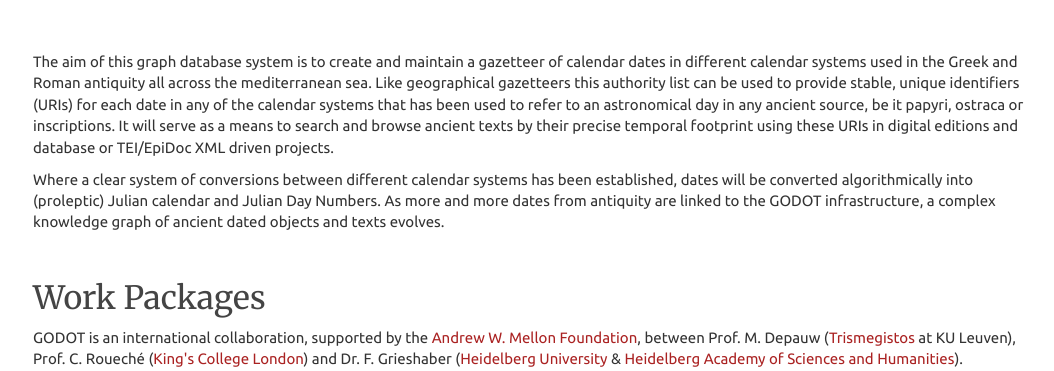
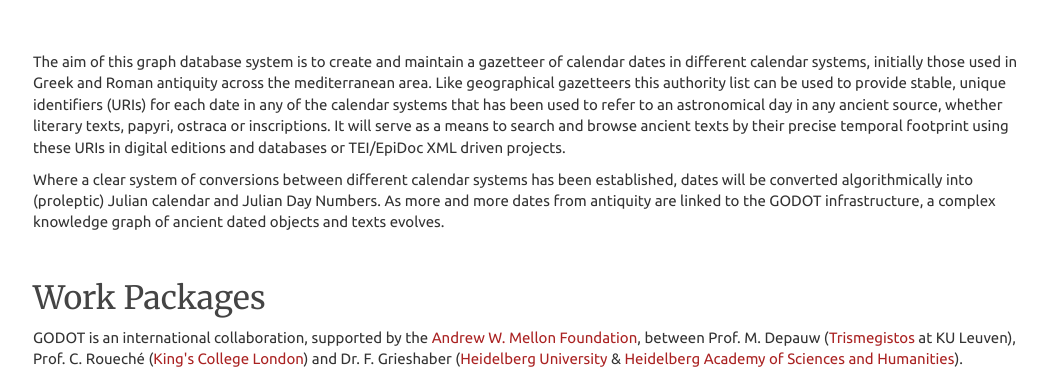
Before and after one commit to Boyquotes/godot-website, a Flask app: template app/templates/about.html in a window 1280 px wide. Shown: the part 250-621 px from the top of the page, without its empty margins (75-1129 px from the left). Run offline with Flask 2, Linux system fonts and the light colour scheme; the template is opened without the code that fills it, so the values that code supplies are empty; parts of the project's set-up code (start-up, migrations or seed data) failed here and were passed over; some libraries are stand-ins or nearby versions.

Commit message:
updated description on about page

```diff
--- a/app/templates/about.html
+++ b/app/templates/about.html
@@ -1,7 +1,12 @@
 {% extends "base.html" %}
 {% block app_content %}
 <h1>{{ about_text }}</h1>
-<p>The aim of this graph database system is to create and maintain a gazetteer of calendar dates in different calendar systems used in the Greek and Roman antiquity all across the mediterranean sea. Like geographical gazetteers this authority list can be used to provide stable, unique identifiers (URIs) for each date in any of the calendar systems that has been used to refer to an astronomical day in any ancient source, be it papyri, ostraca or inscriptions. It will serve as a means to search and browse ancient texts by their precise temporal footprint using these URIs in digital editions and database or TEI/EpiDoc XML driven projects.</p>
+<p>The aim of this graph database system is to create and maintain a gazetteer of calendar dates in different calendar
+            systems, initially those used in Greek and Roman antiquity across the mediterranean area. Like geographical gazetteers this
+            authority list can be used to provide stable, unique identifiers (URIs) for each date in any of the calendar systems
+            that has been used to refer to an astronomical day in any ancient source, whether literary texts, papyri, ostraca or inscriptions. It
+            will serve as a means to search and browse ancient texts by their precise temporal footprint using these URIs in
+            digital editions and databases or TEI/EpiDoc XML driven projects.</p>
 <p>Where a clear system of conversions between different calendar systems has been established, dates will be converted algorithmically into (proleptic) Julian calendar and Julian Day Numbers. As more and more dates from antiquity are linked to the GODOT infrastructure, a complex knowledge graph of ancient dated objects and texts evolves.</p>
 <h2>Work Packages</h2>
 <p>GODOT is an international collaboration, supported by the <a href="https://mellon.org/">Andrew W. Mellon Foundation</a>, between Prof. M. Depauw (<a href="https://www.trismegistos.org/">Trismegistos</a> at KU Leuven), Prof. C. Roueché (<a href="https://www.kcl.ac.uk/">King's College London</a>) and Dr. F. Grieshaber (<a href="https://www.uni-heidelberg.de/index_e.html">Heidelberg University</a> & <a href="https://www.hadw-bw.de/">Heidelberg Academy of Sciences and Humanities</a>).</p>
```
